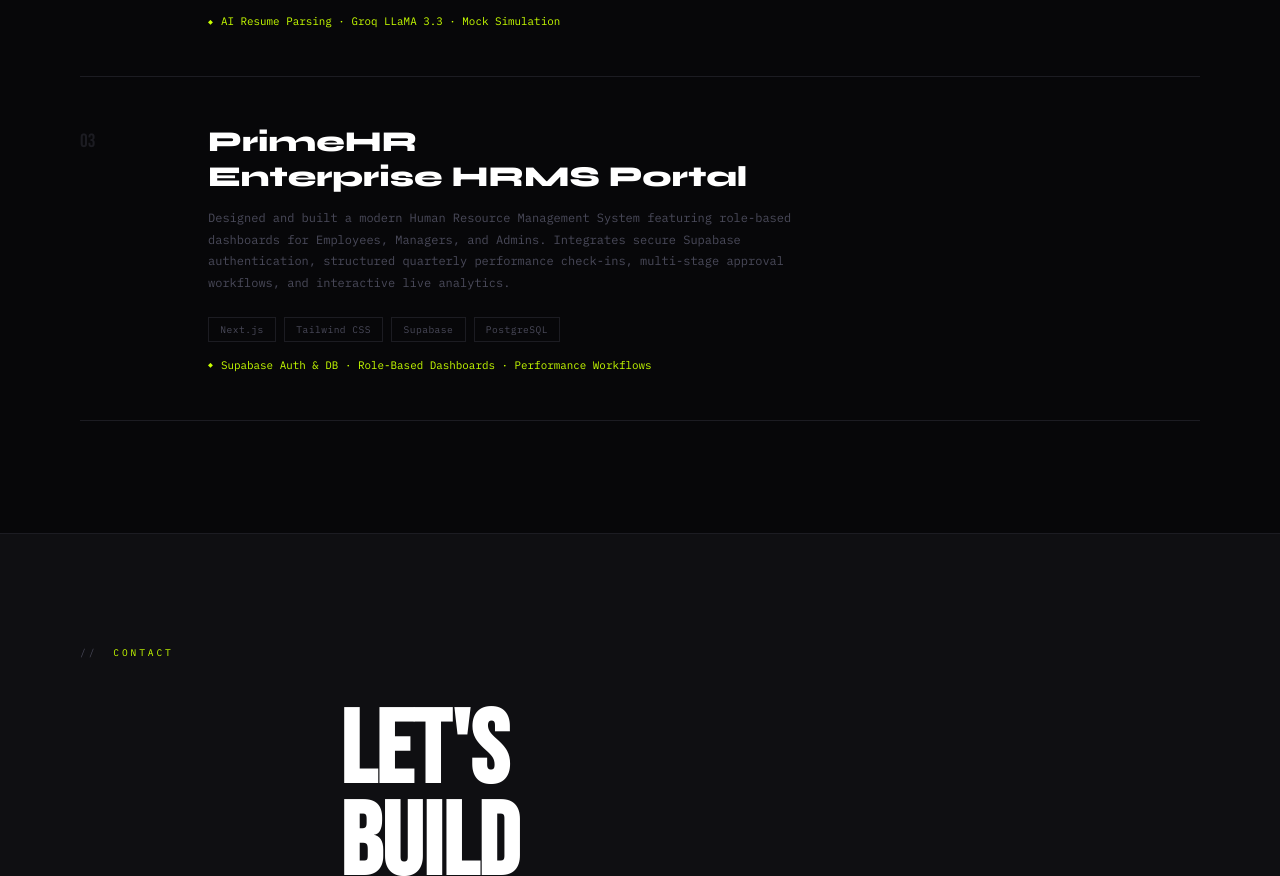
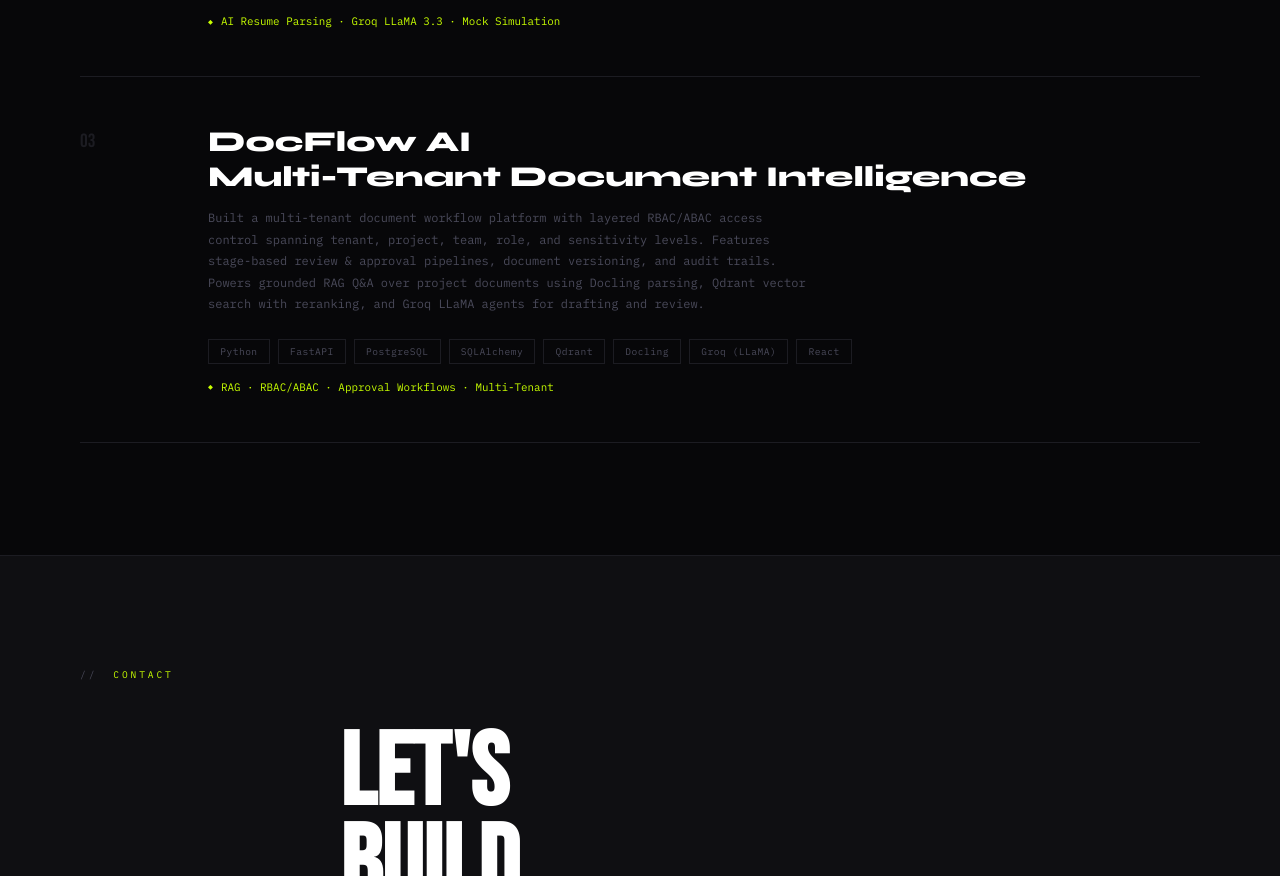
Before and after one commit to Neo200411/Portfolio, a React (Vite) app: page / in a window 1280 px wide. Shown: the part 3925-4801 px from the top of the page. Built offline with nearby package versions, Linux system fonts and the light colour scheme.

Commit message:
feat: replace PrimeHR with DocFlow AI in project showcase

```diff
--- a/src/components/Projects.jsx
+++ b/src/components/Projects.jsx
@@ -75,21 +75,26 @@
         >
           <div className="project-num">03</div>
           <div>
-            <div className="project-name">PrimeHR<br/>Enterprise HRMS Portal</div>
+            <div className="project-name">DocFlow AI<br/>Multi-Tenant Document Intelligence</div>
             <p className="project-desc">
-              Designed and built a modern Human Resource Management System featuring role-based dashboards for Employees,
-              Managers, and Admins. Integrates secure Supabase authentication, structured quarterly performance check-ins,
-              multi-stage approval workflows, and interactive live analytics.
+              Built a multi-tenant document workflow platform with layered RBAC/ABAC access control spanning tenant,
+              project, team, role, and sensitivity levels. Features stage-based review & approval pipelines, document
+              versioning, and audit trails. Powers grounded RAG Q&A over project documents using Docling parsing,
+              Qdrant vector search with reranking, and Groq LLaMA agents for drafting and review.
             </p>
             <div className="project-stack">
-              <span className="stack-tag">Next.js</span>
-              <span className="stack-tag">Tailwind CSS</span>
-              <span className="stack-tag">Supabase</span>
+              <span className="stack-tag">Python</span>
+              <span className="stack-tag">FastAPI</span>
               <span className="stack-tag">PostgreSQL</span>
+              <span className="stack-tag">SQLAlchemy</span>
+              <span className="stack-tag">Qdrant</span>
+              <span className="stack-tag">Docling</span>
+              <span className="stack-tag">Groq (LLaMA)</span>
+              <span className="stack-tag">React</span>
             </div>
-            <div className="project-metric">Supabase Auth & DB · Role-Based Dashboards · Performance Workflows</div>
+            <div className="project-metric">RAG · RBAC/ABAC · Approval Workflows · Multi-Tenant</div>
           </div>
-          <div className="project-highlight">SaaS · HRMS</div>
+          <div className="project-highlight">AI · Enterprise</div>
         </motion.div>
 
       </div>
```
Also changed, not shown: 1 other file (tests, documents, lock files or other folders).
